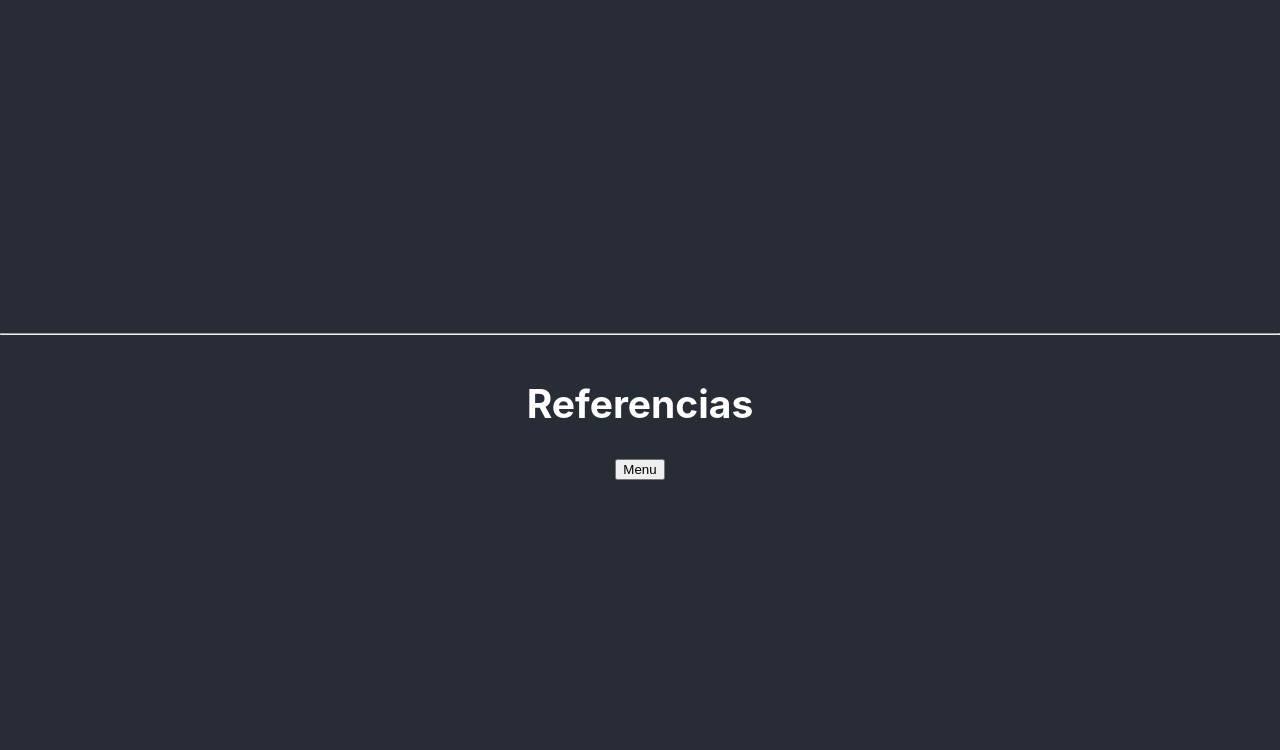
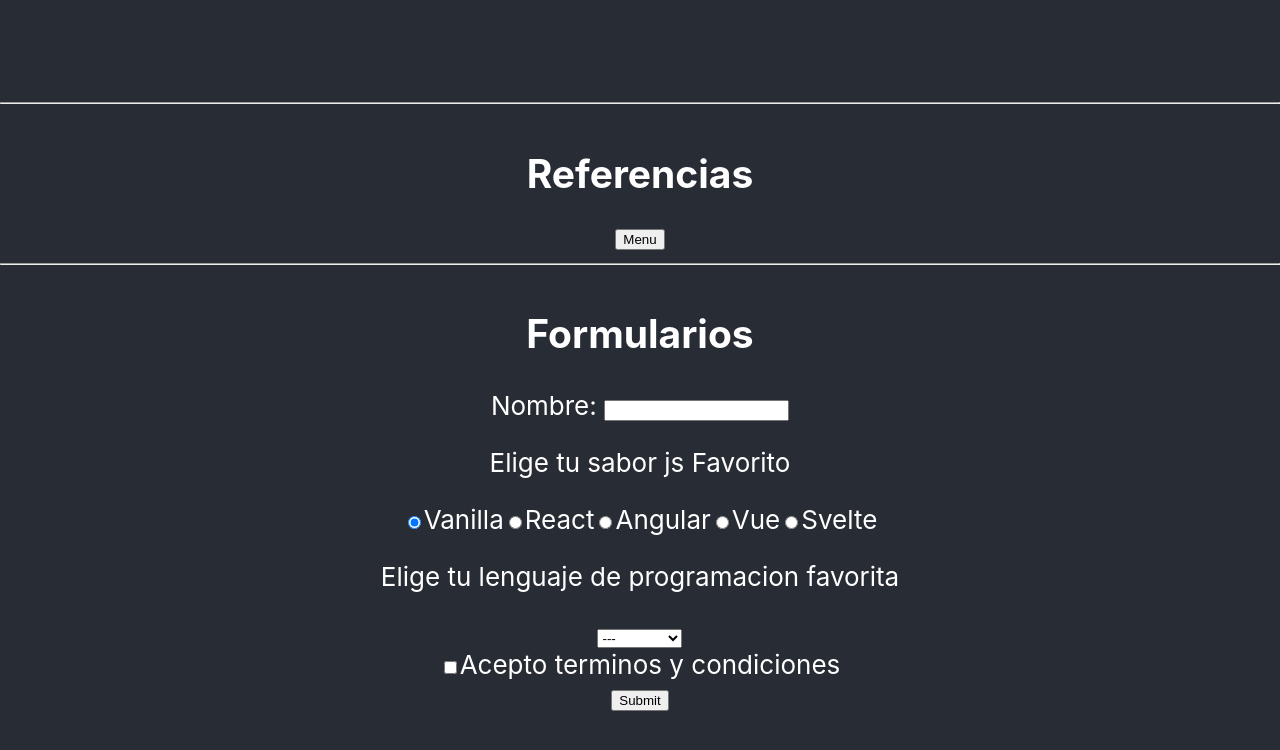
Before and after one commit to alexandev/react-jm, a React (Create React App) app: page / in a window 1280 px wide. Shown: the top 750 px of the page. Built offline with nearby package versions, Linux system fonts and the light colour scheme.

Commit message:
Forms react

```diff
--- a/src/App.js
+++ b/src/App.js
@@ -17,6 +17,7 @@ import './App.css';
 // import AjaxHooks from './components/19AjaxHooks';
 // import HooksPersonalizados from './components/20HooksPersonalizados';
 import Referencias from './components/21Referencias';
+import Formularios from './components/22Formularios';
 
 function App() {
 	return (
@@ -100,6 +101,9 @@ function App() {
 
 				<hr />
 				<Referencias/>
+
+				<hr />
+				<Formularios/>
 			</header>
 
 		</div>
--- /dev/null
+++ b/src/components/22Formularios.js
@@ -0,0 +1,226 @@
+import React, { useState } from 'react';
+
+console.clear();
+
+
+//Cada elemento del form con un state
+
+/* export default function Formularios(){
+  const [nombre, setNombre] = useState("");
+  const [sabor, setSabor] = useState("");
+  const [lenguaje, setLenguaje] = useState('');
+  const [terminos, setTerminos] = useState(false);
+
+  const handleSubmit = (e) => {
+    e.preventDefault();
+    alert('El formulario se ha enviado');
+  }
+
+  return (
+    <>
+      <h2>Formularios</h2>
+      <form onSubmit={handleSubmit}>
+        <label htmlFor="nombre">Nombre: </label>
+        <input
+          type="text"
+          name='nombre'
+          value={nombre}
+          onChange={(e) => setNombre(e.target.value)}
+        />
+
+        <p>Elige tu sabor js Favorito</p>
+        <input
+          type="radio"
+          name="sabor"
+          id="vanilla"
+          value='vanilla'
+          onChange={ (e) => setSabor(e.target.value) }
+          defaultChecked
+        />
+        <label htmlFor="vanilla">Vanilla</label>
+
+        <input
+          type="radio"
+          name="sabor"
+          id="react"
+          value='react'
+          onChange={ (e) => setSabor(e.target.value) }
+        />
+        <label htmlFor="react">React</label>
+
+        <input
+          type="radio"
+          name="sabor"
+          id="angular"
+          value='angular'
+          onChange={ (e) => setSabor(e.target.value) }
+        />
+        <label htmlFor="angular">Angular</label>
+
+        <input
+          type="radio"
+          name="sabor"
+          id="vue"
+          value='vue'
+          onChange={ (e) => setSabor(e.target.value) }
+        />
+        <label htmlFor="vue">Vue</label>
+
+        <input
+          type="radio"
+          name="sabor"
+          id="svelte"
+          value='svelte'
+          onChange={ (e) => setSabor(e.target.value) }
+        />
+        <label htmlFor="svelte">Svelte</label>
+
+
+        <p>Elige tu lenguaje de programacion favorita</p>
+        <select
+          name="lenguaje"
+          onChange={ (e) => setLenguaje(e.target.value) }
+          defaultValue = ""
+        >
+          <option value="" >---</option>
+          <option value="js">JavaScript</option>
+          <option value="php">PHP</option>
+          <option value="py">Python</option>
+          <option value="go">GO</option>
+          <option value="rb">Ruby</option>
+        </select>
+
+        <br />
+        <input
+          type="checkbox"
+          name='terminos'
+          onChange={ (e) => setTerminos(e.target.checked) }
+        />
+        <label htmlFor="terminos">Acepto terminos y condiciones</label>
+
+        <br />
+        <input type="submit" />
+      </form>
+    </>
+
+  );
+}
+ */
+
+
+
+
+//un solo state para todo el form
+export default function Formularios(){
+  const [form, setForm] = useState({});
+
+  const handleChange = (e) => {
+    setForm({
+      ...form,
+      [e.target.name] : e.target.value,
+    });
+  }
+
+  const handleChecked = (e) => {
+    setForm({
+      ...form,
+      [e.target.name] : e.target.checked,
+    });
+  }
+
+  const handleSubmit = (e) => {
+    e.preventDefault();
+    alert('El formulario se ha enviado');
+  }
+
+  return (
+    <>
+      <h2>Formularios</h2>
+      <form onSubmit={handleSubmit}>
+        <label htmlFor="nombre">Nombre: </label>
+        <input
+          type="text"
+          name='nombre'
+          value={form.nombre}
+          defaultValue = ""
+          onChange={handleChange}
+        />
+
+        <p>Elige tu sabor js Favorito</p>
+        <input
+          type="radio"
+          name="sabor"
+          id="vanilla"
+          value='vanilla'
+          onChange={handleChange}
+          defaultChecked
+        />
+        <label htmlFor="vanilla">Vanilla</label>
+
+        <input
+          type="radio"
+          name="sabor"
+          id="react"
+          value='react'
+          onChange={handleChange}
+        />
+        <label htmlFor="react">React</label>
+
+        <input
+          type="radio"
+          name="sabor"
+          id="angular"
+          value='angular'
+          onChange={handleChange}
+        />
+        <label htmlFor="angular">Angular</label>
+
+        <input
+          type="radio"
+          name="sabor"
+          id="vue"
+          value='vue'
+          onChange={handleChange}
+        />
+        <label htmlFor="vue">Vue</label>
+
+        <input
+          type="radio"
+          name="sabor"
+          id="svelte"
+          value='svelte'
+          onChange={handleChange}
+
+        />
+        <label htmlFor="svelte">Svelte</label>
+
+
+        <p>Elige tu lenguaje de programacion favorita</p>
+        <select
+          name="lenguaje"
+          onChange={handleChange}
+          defaultValue = ""
+        >
+          <option value="" >---</option>
+          <option value="js">JavaScript</option>
+          <option value="php">PHP</option>
+          <option value="py">Python</option>
+          <option value="go">GO</option>
+          <option value="rb">Ruby</option>
+        </select>
+
+        <br />
+        <input
+          type="checkbox"
+          name='terminos'
+          onChange={handleChecked}
+        />
+        <label htmlFor="terminos">Acepto terminos y condiciones</label>
+
+        <br />
+        <input type="submit" />
+      </form>
+    </>
+
+  );
+}
```
Also changed, not shown: src/components/21Referencias.js (indentation only).
